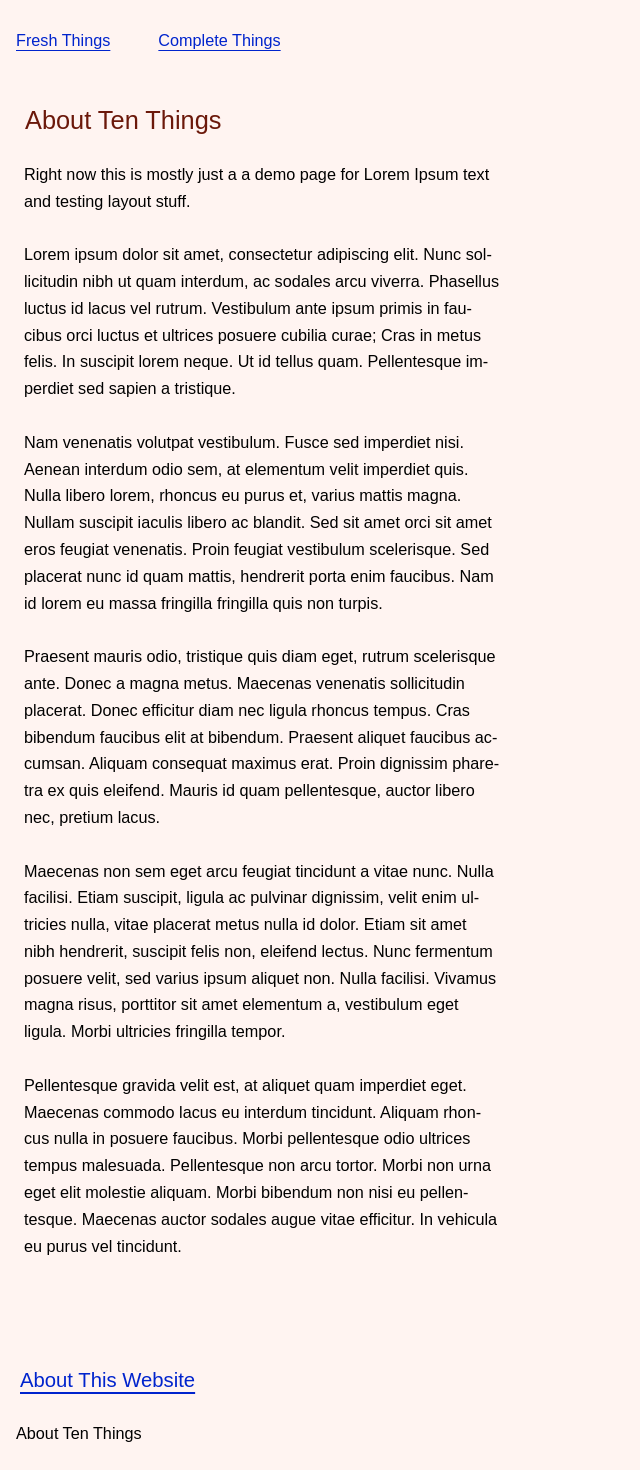
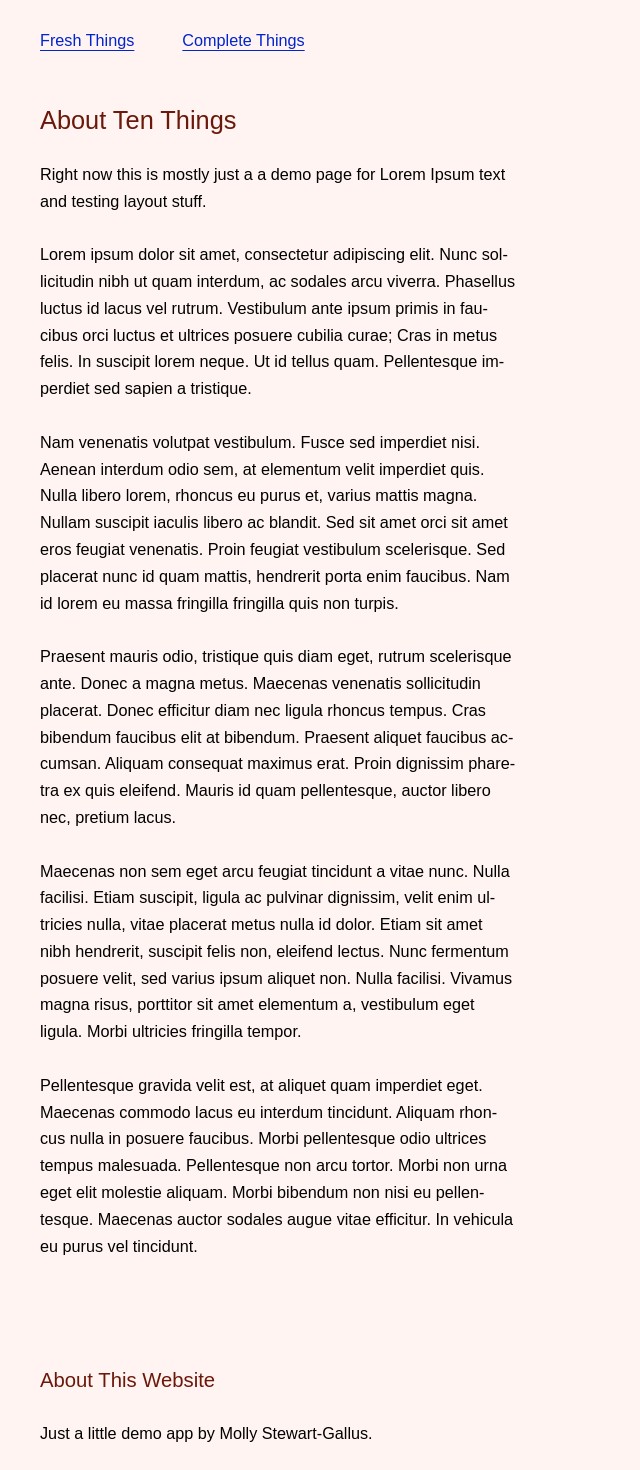
Before and after one commit to mstewartgallus/ten-things, a Next.js app: page /about in a window 1280 px wide. Shown: the top 1470 px of the page, without its empty margins (0-640 px from the left). Built offline with nearby package versions, Linux system fonts and the light colour scheme.

Commit message:
Cleanup layout

```diff
--- a/app/_ui/ten-things/TenThings.module.css
+++ b/app/_ui/ten-things/TenThings.module.css
@@ -5,8 +5,12 @@
 }
 .item {
     all: unset;
+    display: flex;
     max-inline-size: 40em;
     position: relative;
+}
+.itemMarker {
+    margin-inline-start: -1em;
 }
 
 .grabberIcon {
--- a/app/layout.tsx
+++ b/app/layout.tsx
@@ -4,7 +4,10 @@ import type { ReactNode } from "react";
 import { useCallback, useRef } from "react";
 import type { Store } from "redux";
 import type { Cursor, HtmlHandle } from "@/ui";
-import { UiProvider, A, Bag, H2, Html, Header, Body, Main, Nav, SkipA, Footer } from "@/ui";
+import {
+    UiProvider, A, Bag, H2, Html, Header, Body, Main, Nav, SkipA,
+    SubtleA, Footer, P
+} from "@/ui";
 import { LibProvider, StoreProvider } from "@/lib";
 import { persistStore } from "redux-persist";
 
@@ -76,11 +79,11 @@ const RootLayout = ({ children }: Props) => {
             </Main>
             <Footer>
                 <Header>
-                   <H2><A id="footer" href="#footer">About This Website</A></H2>
+                    <H2>
+                        <SubtleA id="footer" href="#footer">About This Website</SubtleA>
+                    </H2>
                 </Header>
-                <Bag>
-                    <A href="/about">About Ten Things</A>
-                </Bag>
+                <P>Just a little demo app by Molly Stewart-Gallus.</P>
             </Footer>
          </Body>
     </Html>;
--- a/ui/bag/Bag.module.css
+++ b/ui/bag/Bag.module.css
@@ -1,5 +1,16 @@
 .bag {
     display: flex;
-    margin-inline: 1em;
     gap: 3em;
 }
+
+@media screen {
+    .bag {
+        margin-inline-start: calc(1.5 * var(--s));
+        margin-inline-end: calc(0.5 * var(--s));
+    }
+}
+
+.bag {
+    /* default ratio on browsers is 1rem = 16px */
+    --s: clamp(0rem, (1600vw - 600rem) / 100, 1rem) ;
+}
--- a/ui/body/Body.module.css
+++ b/ui/body/Body.module.css
@@ -17,6 +17,8 @@
     /* Make the caret seeable with caret browsing?  Need to figure out */
     /* a better UX here/experiment on different platforms */
     caret-color: var(--highlight-text) ;
+
+    padding-inline-start: 1em;
 }
 
 /* Debug text grid */
--- a/ui/fresh-edit/FreshEdit.module.css
+++ b/ui/fresh-edit/FreshEdit.module.css
@@ -1,16 +1,13 @@
 .item {
+    flex-grow: 1;
     display: grid;
     align-items: center;
-    grid-template-columns: auto 1fr auto;
+    grid-template-columns: 1fr auto;
     grid-template-rows: auto 1fr auto;
     grid-template-areas:
-        "marker title    title"
-        ".      title    title"
-        ".      metadata widgets";
-}
-
-.marker {
-    grid-area: marker;
+        "title    title"
+        "title    title"
+        "metadata widgets";
 }
 .metadata {
     grid-area: metadata;
--- a/ui/fresh-edit/index.tsx
+++ b/ui/fresh-edit/index.tsx
@@ -16,7 +16,6 @@ import styles from "./FreshEdit.module.css";
 const iff = <T,>(cond: boolean, val: T) => cond ? val : undefined;
 
 interface Props {
-    listItemMarker: ReactNode;
     children?: ReactNode;
 
     disabled: boolean;
@@ -32,7 +31,6 @@ interface Props {
 }
 
 export const FreshEdit = ({
-    listItemMarker,
     children,
 
     disabled,
@@ -113,8 +111,6 @@ export const FreshEdit = ({
         </form>;
 
     return <div className={styles.item}>
-            <div className={styles.marker}>{listItemMarker}</div>
-
             <div className={styles.freshItem} data-focus={focus}>
                 <div className={styles.inputWrapper}>
                     <div className={styles.disclosureButton}>
--- a/ui/heading/heading.module.css
+++ b/ui/heading/heading.module.css
@@ -7,7 +7,6 @@
     color: var(--emphasis-text);
     font-variant-numeric: proportional-nums lining-nums;
     border-radius: 0.001ch;
-    margin-inline: 1em;
 }
 
 .heading1 {
@@ -17,3 +16,15 @@
 .heading2 {
     font-size: 1.25rem;
 }
+
+@media screen {
+    .heading, .heading1, .heading2 {
+        margin-inline-start: calc(1.5 * var(--s));
+        margin-inline-end: calc(0.5 * var(--s));
+    }
+}
+
+.heading, .heading1, .heading2 {
+    /* default ratio on browsers is 1rem = 16px */
+    --s: clamp(0rem, (1600vw - 600rem) / 100, 1rem) ;
+}
--- a/ui/index.ts
+++ b/ui/index.ts
@@ -13,8 +13,9 @@ export { Footer } from "./footer";
 export { Nav } from "./nav";
 export { Bag } from "./bag";
 export { P } from "./p";
+export { Section } from "./section";
 export { SkipA } from "./skip-a";
-export { Section } from "./section";
+export { SubtleA } from "./subtle-a";
 export { Time } from "./time";
 
 export { Icon } from "./icon";
--- /dev/null
+++ b/ui/subtle-a/SubtleA.module.css
@@ -0,0 +1,4 @@
+.a:not(:focus) {
+    text-decoration: unset;
+    color: unset;
+}
--- /dev/null
+++ b/ui/subtle-a/index.jsx
@@ -0,0 +1,7 @@
+'use client';
+
+import { withClass } from "../with-class";
+import { A } from "../a";
+import styles from "./SubtleA.module.css";
+
+export const SubtleA = withClass(A, styles.a);
```
Also changed, not shown: app/_ui/ten-things/index.tsx (+7 -11 lines).
